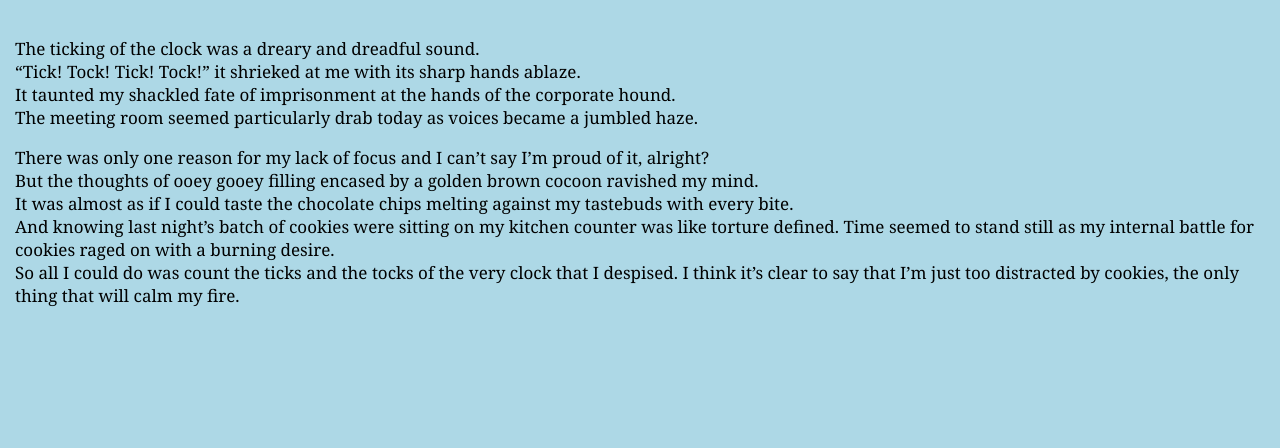
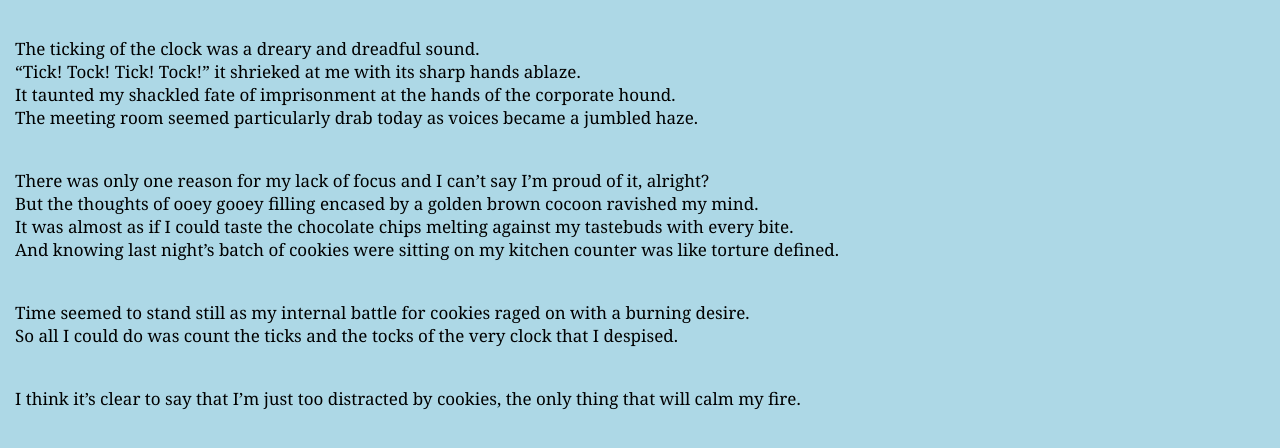
Before and after one commit to lpark25/Project-1_Poem, a plain HTML site: page index.html in a window 1280 px wide. Shown: the part 102-550 px from the top of the page. Drawn offline with Linux system fonts and the light colour scheme.

Commit message:
margin changes

```diff
--- a/index.html
+++ b/index.html
@@ -15,18 +15,18 @@
 	<br>The meeting room seemed particularly drab today as voices became a jumbled haze.
 </p>
 
-<p2>There was only one reason for my lack of focus and I can’t say I’m proud of it, alright?
+<p>There was only one reason for my lack of focus and I can’t say I’m proud of it, alright?
 	<br>But the thoughts of ooey gooey filling encased by a golden brown cocoon ravished my mind.
 	<br>It was almost as if I could taste the chocolate chips melting against my tastebuds with every bite.
 	<br>And knowing last night’s batch of cookies were sitting on my kitchen counter was like torture defined.
-</p2>
+</p>
 
-<p3>Time seemed to stand still as my internal battle for cookies raged on with a burning desire.
+<p>Time seemed to stand still as my internal battle for cookies raged on with a burning desire.
 <br>So all I could do was count the ticks and the tocks of the very clock that I despised.
-</p3>
+</p>
 
-<p4>I think it’s clear to say that I’m just too distracted by cookies, the only thing that will calm my fire.
-</p4>
+<p>I think it’s clear to say that I’m just too distracted by cookies, the only thing that will calm my fire.
+</p>
 
 </body>
 </html>
--- a/style.css
+++ b/style.css
@@ -23,21 +23,3 @@ p {margin-top: 40px;
   font-size: 17px;
   text-align: left;
 }
-
-p2 {margin-top: 40px;
-  font-family: georgia;
-  font-size: 17px;
-  text-align: left;
-}
-
-p3 {margin-top: 40px;
-  font-family: georgia;
-  font-size: 17px;
-  text-align: left;
-}
-
-p4 {margin-top: 40px;
-  font-family: georgia;
-  font-size: 17px;
-  text-align: left;
-}
```
